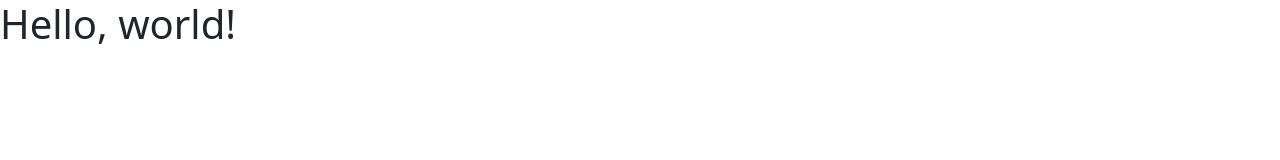
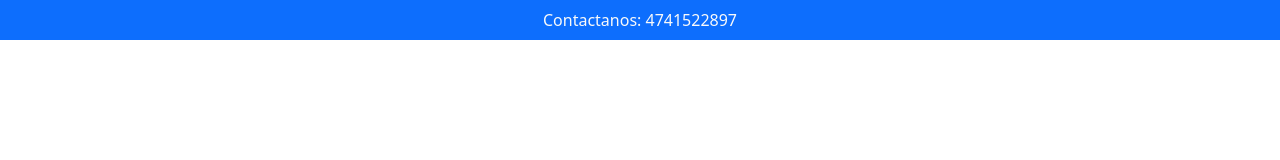
Before and after one commit to LeoNardoz333/Datec, a plain HTML site: page index.html in a window 1280 px wide. Drawn offline with nearby package versions, Linux system fonts and the light colour scheme.

Commit message:
Se avanzó al encabezado

```diff
--- a/index.html
+++ b/index.html
@@ -6,8 +6,11 @@
     <title>Bootstrap demo</title>
     <link href="https://cdn.jsdelivr.net/npm/bootstrap@5.3.2/dist/css/bootstrap.min.css" rel="stylesheet" integrity="sha384-T3c6CoIi6uLrA9TneNEoa7RxnatzjcDSCmG1MXxSR1GAsXEV/Dwwykc2MPK8M2HN" crossorigin="anonymous">
     <link rel="stylesheet" href="./css/style.css">
-  </head>
+    </head>
   <body>
-    <h1>Hello, world!</h1>
+    <header class="container-fluid bg-primary d-flex justify-content-center">
+        <p class="text-light mb-0 p-2 fs">Contactanos: 4741522897</p>
+    </header>
     <script src="https://cdn.jsdelivr.net/npm/bootstrap@5.3.2/dist/js/bootstrap.bundle.min.js" integrity="sha384-C6RzsynM9kWDrMNeT87bh95OGNyZPhcTNXj1NW7RuBCsyN/o0jlpcV8Qyq46cDfL" crossorigin="anonymous"></script>
   </body>
+</html>
```
